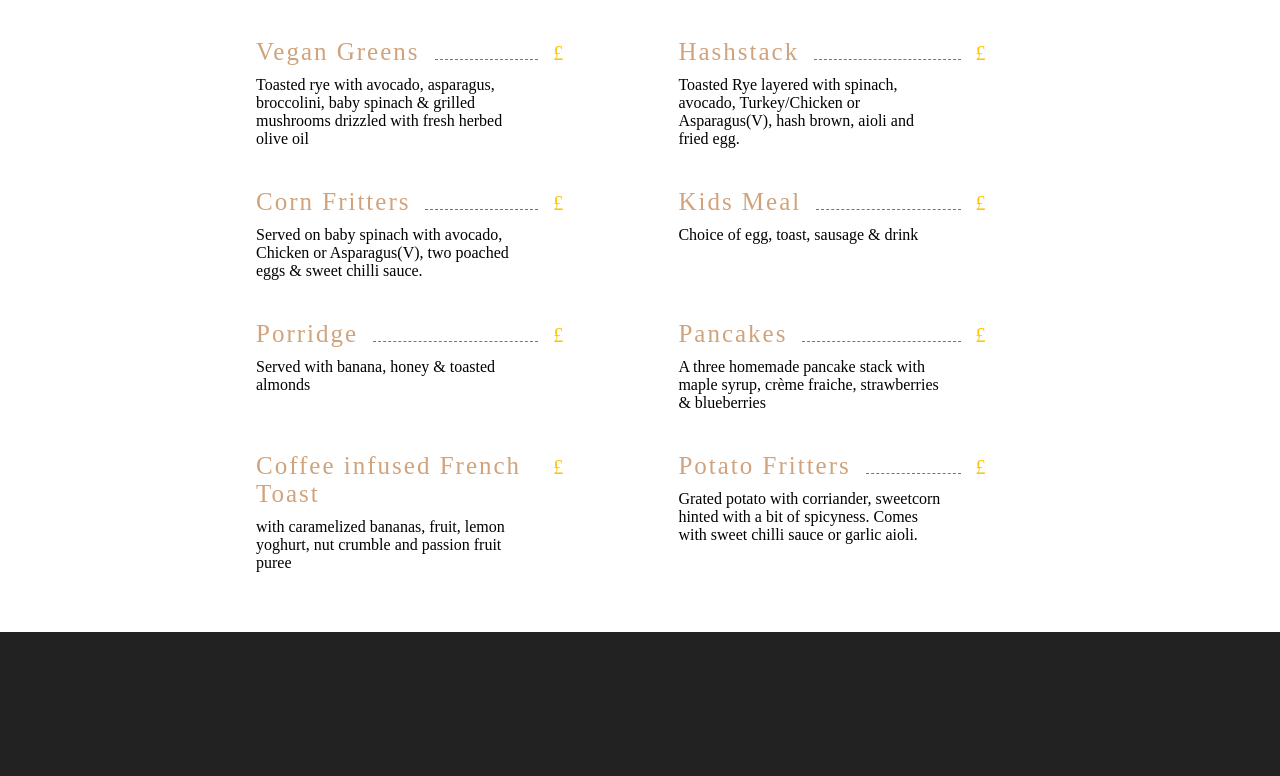
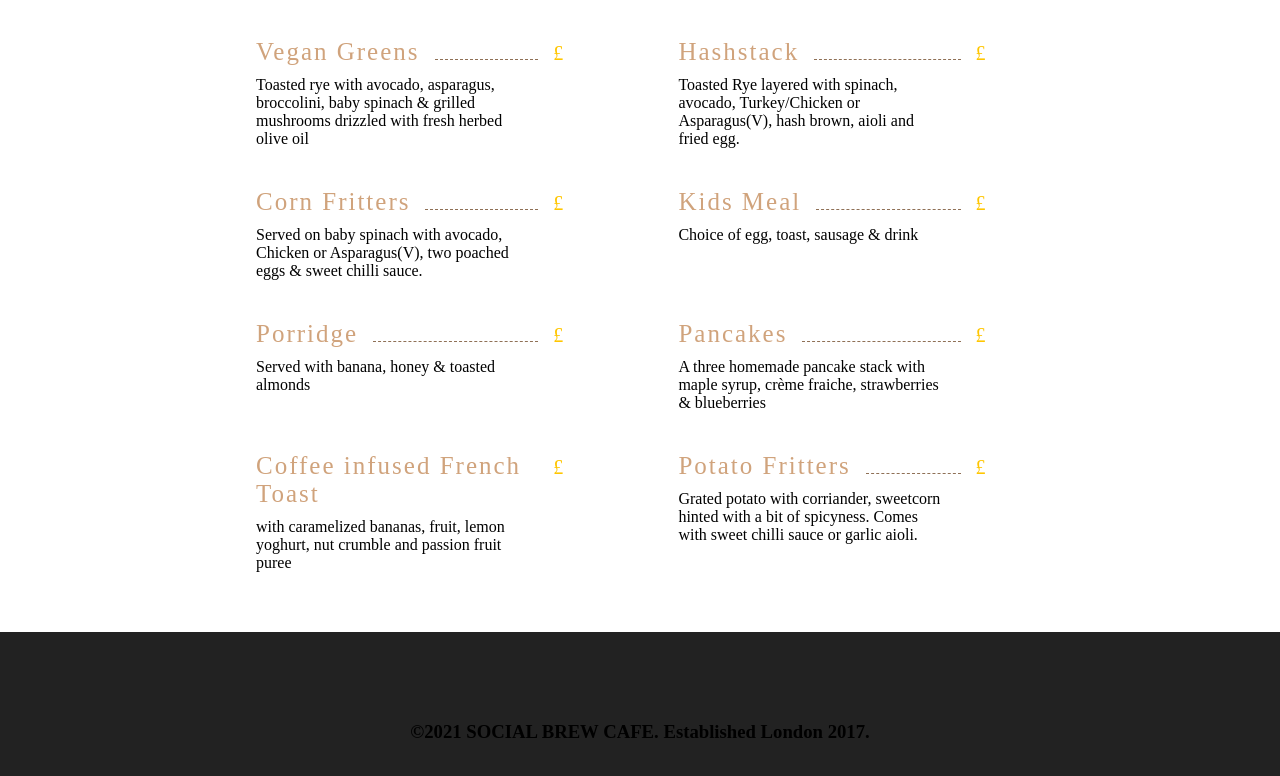
Before and after one commit to shuyin21/new-social, a React (Create React App) app: page / in a window 1280 px wide. Shown: the part 2632-3408 px from the top of the page. Built offline with nearby package versions, Linux system fonts and the light colour scheme.

Commit message:
footer brand added

```diff
--- a/src/Components/Footer/Footer.js
+++ b/src/Components/Footer/Footer.js
@@ -6,7 +6,9 @@ const Footer = () => {
     return (
         <>
             <FooterDiv>
-                <FooterWrapper></FooterWrapper>
+                <FooterWrapper>
+                    <h3>©{(new Date().getFullYear())} SOCIAL BREW CAFE. Established London 2017. </h3>
+                </FooterWrapper>
             </FooterDiv>
         </>
     )
@@ -28,7 +30,9 @@ align-items:center;
 const FooterWrapper = styled.div`
 width:60%;
 height:80%;
-
+display:flex;
+align-items:center;
+justify-content:center;
 
 
 `;
```
